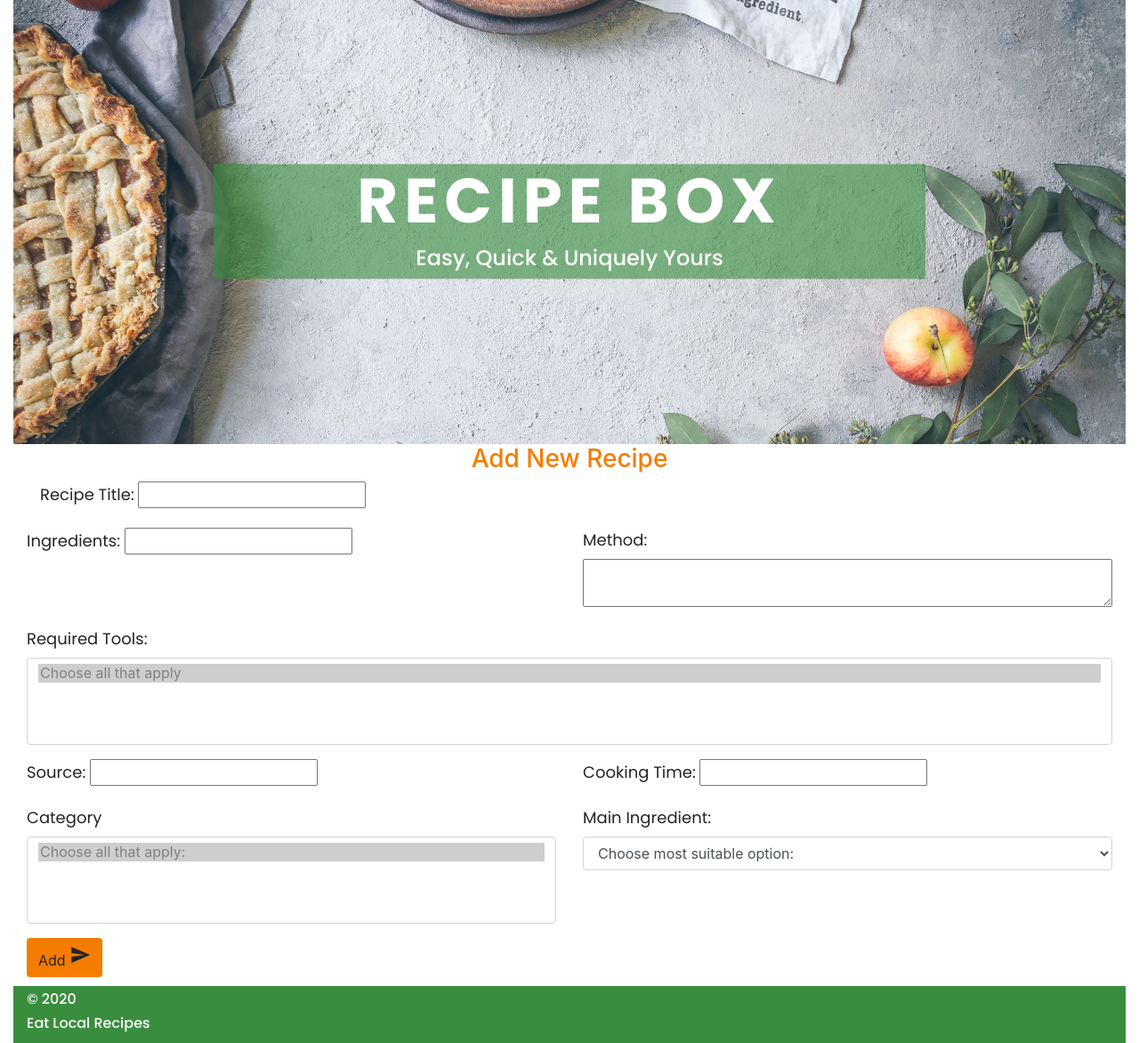
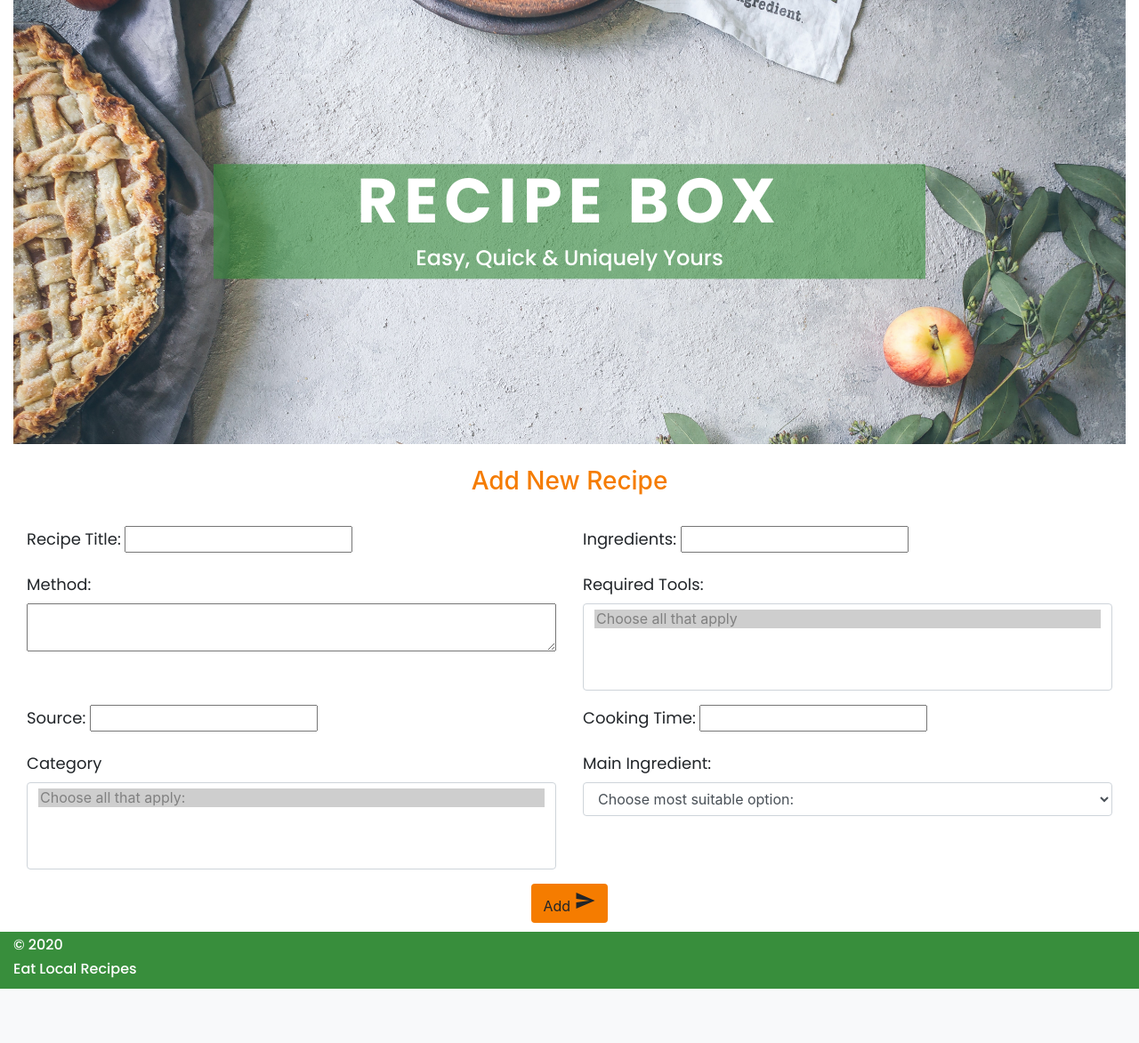
Before and after one commit to cherylhaz/milestone_project_3, a Flask app: page /add_recipe in a window 1280 px wide. Shown: the part 57-1229 px from the top of the page at 89% size. After the commit the page ends 1168 px from the top, so only its background shows below. Run offline with Flask 2, Linux system fonts and the light colour scheme; data that the repository does not hold is empty; some libraries are stand-ins or nearby versions.

Commit message:
formatting issues fixed on add recipe page/layout

```diff
--- a/static/css/style.css
+++ b/static/css/style.css
@@ -111,6 +111,8 @@ footer {
 #add_recipe_title{
     color: #f57c00;
     text-align: center;
+    padding-bottom: 25px;
+    padding-top: 25px;
 }
 
 .add_recipe_form label {
@@ -136,6 +138,12 @@ textarea {
     background-color: #bb4d00;
 }
 
+#button_add_page {
+    justify-content: center;
+    margin: auto;
+
+}
+
 /** Search Results **/
 
 .recipe_title h4 {
@@ -155,3 +163,11 @@ textarea {
     margin-top: 5em;
     margin-bottom: 5em;
 }
+
+/* Media Queries */
+
+@media(max-width: 600px) {
+    textarea {
+        min-width:200px;
+        max-width:100%;
+}
--- a/templates/add_recipe.html
+++ b/templates/add_recipe.html
@@ -5,26 +5,30 @@
 <!--Form -->
 <div class="container-fluid">
 <form action="{{url_for('insert_recipe')}}" method="POST" class="add_recipe_form">
-  <div class="col">
+  <div class="row">
+  <div class="col-md-6">
   <div class="form-group">
   <label for="title">Recipe Title:</label>
             <input id="title" name="title" type="text" class="validate" required>
   </div>
   </div>
-  <div class="row">
+
   <div class="col-md-6">
     <div class="form-group">
     <label for="ingredients">Ingredients:</label>
            <input id="ingredients" name="ingredients" type="text" class="validate" required>
   </div>
   </div>
+  </div>
+  <div class="row">
   <div class="col-md-6">
 <div class="form-group">
 <label for="method">Method:</label>
             <textarea id="method" name="method" type="text" class="validate" required ></textarea>
           </div>
         </div>
-        </div>
+
+        <div class="col-md-6">
   <div class="form-group">
     <label for="required_tools">Required Tools:</label>
         <select multiple id="required_tools" name="required_tools" class="form-control" multiple>
@@ -33,6 +37,8 @@
                     <option value="{{tool.name}}">{{tool.name}}</option>
                 {% endfor %}
      </select>
+  </div>
+  </div>
   </div>
   <div class="row">
   <div class="col-md-6">
@@ -73,9 +79,13 @@
 </div>
 </div>
 </div>
+<div class="row">
+<div id="button_add_page">
     <button class="btn waves-effect waves-light form_buttons " id="add_button" type="submit" name="action">Add
     <i class="material-icons right">send</i>
   </button>
+</div>
+</div>
   </form>
 
 
--- a/templates/base.html
+++ b/templates/base.html
@@ -10,7 +10,6 @@
 </head>
 <body>
 <div class="content">
-<div class="content-inside">
 <!--Header -->
     <header>
     <nav class="navbar navbar-expand-lg navbar-light bg-light my_header">
@@ -55,7 +54,7 @@
     {% block content%}
     {% endblock %}
     </div>
-
+   </div>
 <!--Footer -->
     <footer>
     <div class="container-fluid footer_text navbar-fixed-bottom">
@@ -63,8 +62,8 @@
           <h6>Eat Local Recipes</h6>
           </div>
     </footer>
-     </div>
-    </div>
+
+
 </body>
 <script src="https://code.jquery.com/jquery-3.5.1.slim.min.js" integrity="sha384-DfXdz2htPH0lsSSs5nCTpuj/zy4C+OGpamoFVy38MVBnE+IbbVYUew+OrCXaRkfj" crossorigin="anonymous"></script>
 <script src="https://cdn.jsdelivr.net/npm/popper.js@1.16.0/dist/umd/popper.min.js" integrity="sha384-Q6E9RHvbIyZFJoft+2mJbHaEWldlvI9IOYy5n3zV9zzTtmI3UksdQRVvoxMfooAo" crossorigin="anonymous"></script>
```
